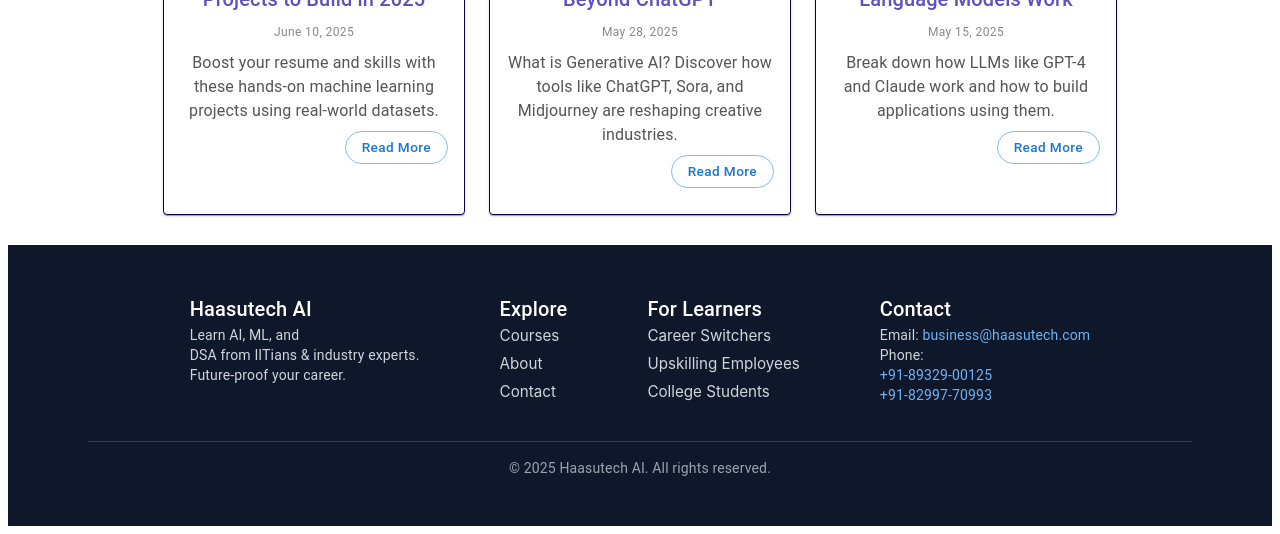
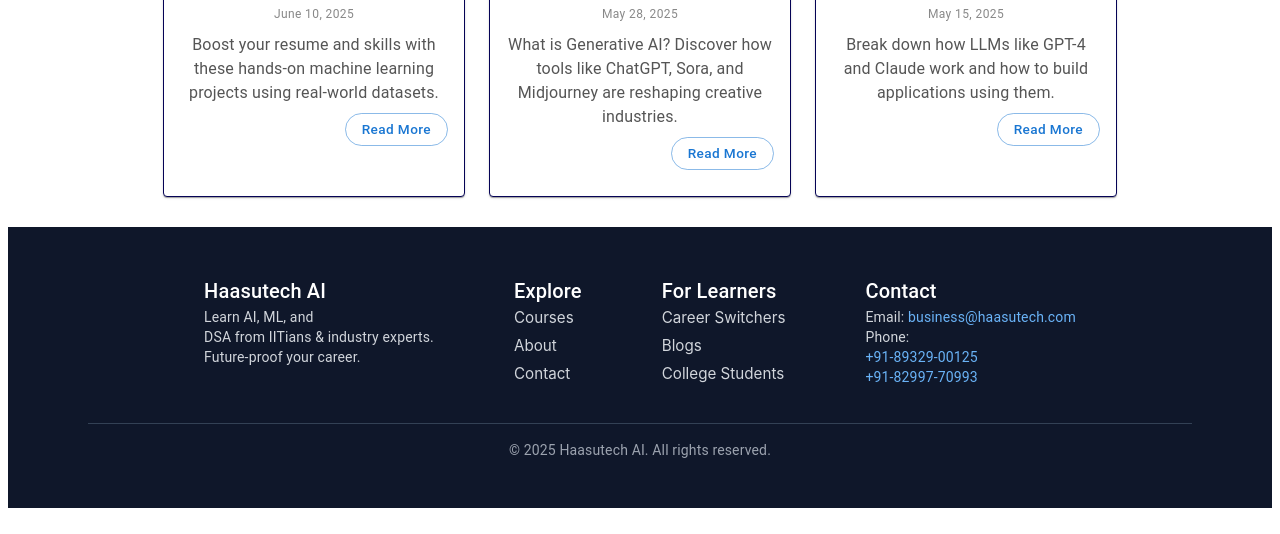
Before and after one commit to vishcanu/haasutech-web, an Astro site: page / in a window 1280 px wide. Shown: the part 3566-4100 px from the top of the page. Built offline with nearby package versions, Linux system fonts and the light colour scheme; Astro itself is replaced by a stand-in of ours.

```diff
--- a/src/components/footer/Footer.jsx
+++ b/src/components/footer/Footer.jsx
@@ -26,7 +26,7 @@
           <Typography variant="h6" className={styles.footerTitle}>For Learners</Typography>
           <ul className={styles.footerList}>
             <li><Link href="/career-switch" underline="none">Career Switchers</Link></li>
-            <li><Link href="/upskill" underline="none">Upskilling Employees</Link></li>
+            <li><Link href="/blog" underline="none">Blogs</Link></li>
             <li><Link href="#" underline="none">College Students</Link></li>
           </ul>
         </Grid>
--- a/src/pages/index.astro
+++ b/src/pages/index.astro
@@ -23,7 +23,7 @@
 UI UX with React, full stack developer courses India, cloud computing for beginners,
 top tech institute in India,Haasutech, Haasutech AI, No.1 AI institute, tech career switch
 " />
-``
+
     <meta property="og:title" content="Haasutech AI - Learn AI from IITians" />
     <meta property="og:description" content="Join courses crafted by top IIT graduates and professionals." />
     <meta property="og:image" content="/ai-og.png" />
```
